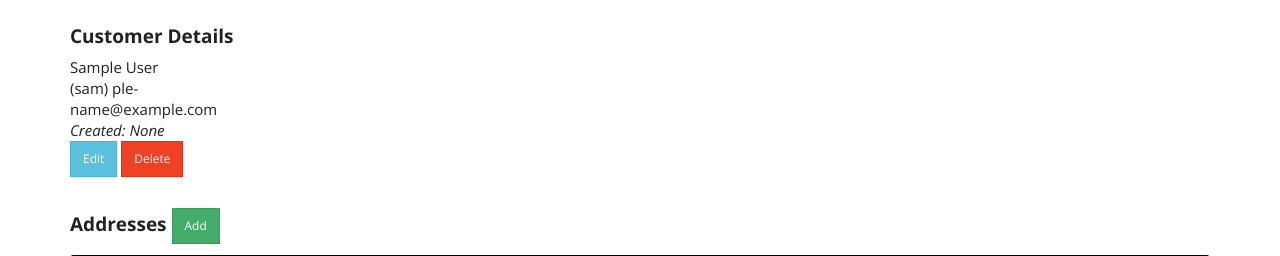
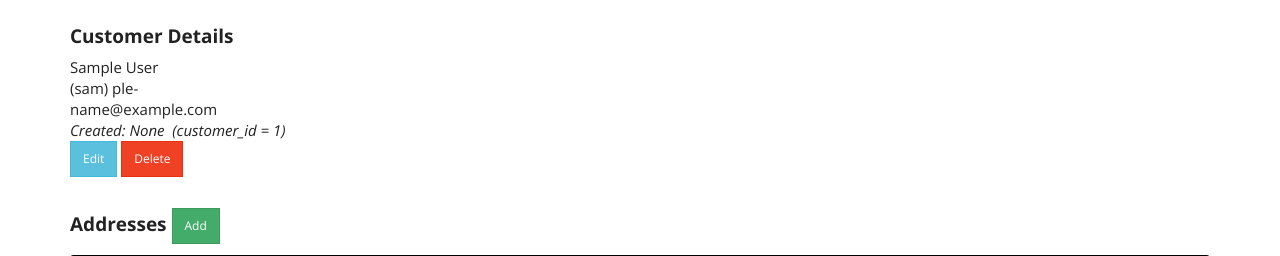
Before and after one commit to ande0581/madsenconcrete, a Flask app: page /customer_details/1/ in a window 1280 px wide. Shown: the part 45-301 px from the top of the page. Run offline with Flask 2, Linux system fonts and the light colour scheme; the visitor is signed in with stand-in values (Sample User, id 1); data comes from the database, SQL or seed files in the repository; data that the repository does not hold is empty.

Commit message:
added customer id value to customer_details page to make finding the local folder easier if there are two customers with the same name

```diff
--- a/project/templates/customer_details.html
+++ b/project/templates/customer_details.html
@@ -5,7 +5,7 @@
  {{ customer.name }}<br>
  {{ "(" + customer.telephone[:3] + ") " + customer.telephone[3:6] + "-" + customer.telephone[6:] }}<br>
  {{ customer.email }}<br>
- <em>Created: {{ customer.created_date }}</em><br>
+ <em>Created: {{ customer.created_date }} &nbsp;(customer_id = {{ customer.id }})</em><br>
 <a href="{{ url_for('customer.customer_edit', customer_edit_id=customer_id) }}" class="btn btn-sm btn-info"
    role="button">Edit</a>
 <a href="{{ url_for('customer.customer_delete', customer_del_id=customer_id) }}" class="btn btn-sm btn-danger"
```
